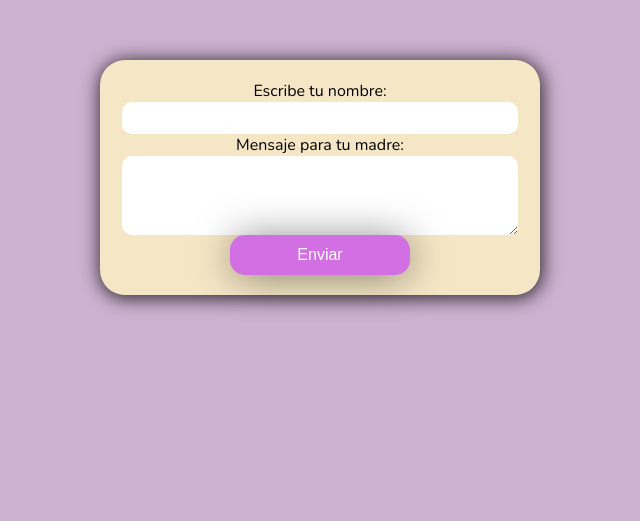
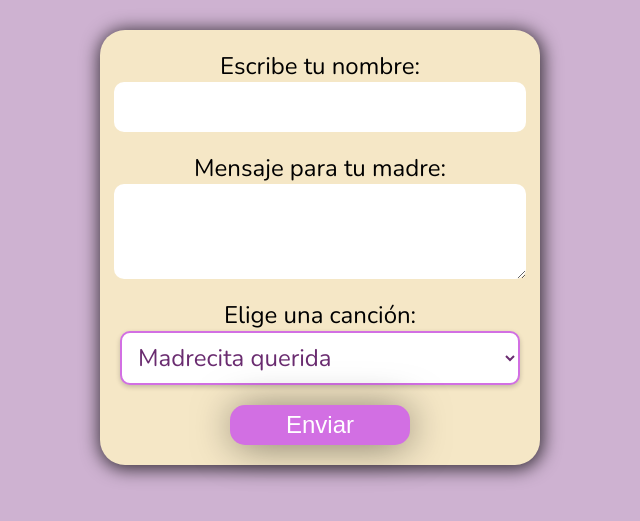
Before and after one commit to KENETGOD/10_de_Mayo, a PHP site: page / in a window 1280 px wide. Shown: the part 150-671 px from the top of the page, without its empty margins (320-960 px from the left). Run offline with PHP 8.4, Linux system fonts and the light colour scheme.

Commit message:
casi completo

```diff
--- a/index.html
+++ b/index.html
@@ -22,6 +22,13 @@
       <input type="text" id="nombre">
       <label for="mensaje">Mensaje para tu madre:</label>
       <textarea id="mensaje" rows="5"></textarea>
+      <label for="cancion">Elige una canción:</label>
+      <select id="cancion">
+        <option value="1.mp3">Madrecita querida</option>
+        <option value="2.mp3">Oh Madre Querida</option>
+        <option value="3.mp3">Mama hoy Quiero Decir</option>
+        <option value="4.mp3">Flores a mi Madre</option>
+      </select>
       <input type="button" value="Enviar" id="boton" onclick="showCard()">
     </form>
   </div>
--- a/script.js
+++ b/script.js
@@ -2,9 +2,16 @@ function showCard() {
   var nombre = document.getElementById('nombre').value;
   var mensaje = document.getElementById('mensaje').value;
 
+  // Actualizar el contenido de la tarjeta
   document.getElementById('res-name').textContent = nombre;
   document.getElementById('res-msg').textContent = mensaje;
 
+  // Ocultar el formulario y mostrar la tarjeta
   document.getElementById('formContainer').style.display = 'none';
   document.getElementById('cardContainer').style.display = 'block';
+
+  // Reproducir la canción seleccionada
+  var song = document.getElementById('cancion').value;
+  var audio = new Audio(song);
+  audio.play();
 }
--- a/styles.css
+++ b/styles.css
@@ -30,17 +30,76 @@ header {
 
 /* Centrado general para el formulario y elementos internos */
 form {
+  background-color: rgb(245, 231, 198);
   display: flex;
   flex-direction: column;
-  align-items: center; /* Centra los elementos horizontalmente */
-  justify-content: center; /* Centra los elementos verticalmente */
   padding: 20px;
-  background-color: rgb(245, 231, 198);
   border-radius: 25px;
   box-shadow: 1px 2px 18px 2px rgba(0, 0, 0, 0.75);
   width: 400px;
-  margin: 30px auto; /* Auto en los márgenes laterales centra el formulario en la página */
+  margin: 0 auto; /* Centrado y espacio arriba/abajo */
+  font-size: 1.5em;
+  align-items: center; /* Alineación horizontal de los elementos */
 }
+
+input[type="text"], textarea {
+  width: 98%; /* Ancho del campo */
+  border: none;
+  border-radius: 10px;
+  padding: 10px; /* Espacio interno para texto más legible */
+  margin-bottom: 20px; /* Espacio entre campos */
+}
+
+input[type="submit"], form #boton {
+  width: 180px;
+  height: 40px;
+  font-size: 1em;
+  border: none;
+  background-color: rgb(210, 111, 227);
+  color: white;
+  border-radius: 15px;
+  cursor: pointer;
+  box-shadow: 1px 2px 40px -3px rgba(0, 0, 0, 0.55);
+  margin-top: 20px;
+  transition: background-color 0.3s ease, color 0.3s ease, transform 0.3s ease; /* Transiciones suaves */
+}
+
+input[type="submit"]:hover, form #boton:hover {
+  background-color: rgb(255, 177, 247); /* Color más claro al hacer hover */
+  color: black; /* Texto cambia a negro para mejor contraste */
+  transform: scale(1.05); /* Ligero aumento de tamaño */
+  box-shadow: 0 0 20px rgba(255, 177, 247, 0.75); /* Sombra más suave y colorida */
+}
+
+/* Estilo general para el selector de canciones */
+#cancion {
+  padding: 8px 12px;
+  border-radius: 10px;
+  border: 2px solid rgb(210, 111, 227); /* Borde con color */
+  background-color: white; /* Fondo blanco para resaltar el selector */
+  font-family: "Nunito", sans-serif; /* Usar la misma familia de fuentes que el resto del formulario */
+  color: rgb(106, 44, 112); /* Color del texto */
+  font-size: 1em; /* Tamaño del texto */
+  cursor: pointer; /* Cambiar el cursor a pointer para indicar que es seleccionable */
+  outline: none; /* Remover el contorno que se muestra al seleccionar */
+  width: 100%; /* Ajustar al ancho del contenedor */
+  box-shadow: 0 2px 5px rgba(0,0,0,0.2); /* Sombra suave para dar profundidad */
+}
+
+/* Estilos para el hover y el focus para mejorar la interactividad */
+#cancion:hover, #cancion:focus {
+  border-color: rgb(255, 177, 247); /* Cambiar el color del borde al hacer hover o focus */
+  background-color: #f9f9f9; /* Ligeramente más oscuro al hacer hover */
+}
+
+/* Estilos para las opciones dentro del selector */
+#cancion option {
+  padding: 8px; /* Espacio interno para hacer las opciones más accesibles */
+  background-color: white; /* Fondo blanco para las opciones */
+}
+
+
+
 
 /* Ajustes para el botón */
 form #boton {
@@ -132,12 +191,6 @@ form div {
   justify-content: center;
 }
 
-form #boton:hover {
-
-  cursor: pointer;
-  box-shadow: 1px 2px 40px -3px rgba(0, 0, 0, 0.55);
-}
-
 .hidden {
   display: none;
 }
```
Also changed, not shown: 4 other files.
